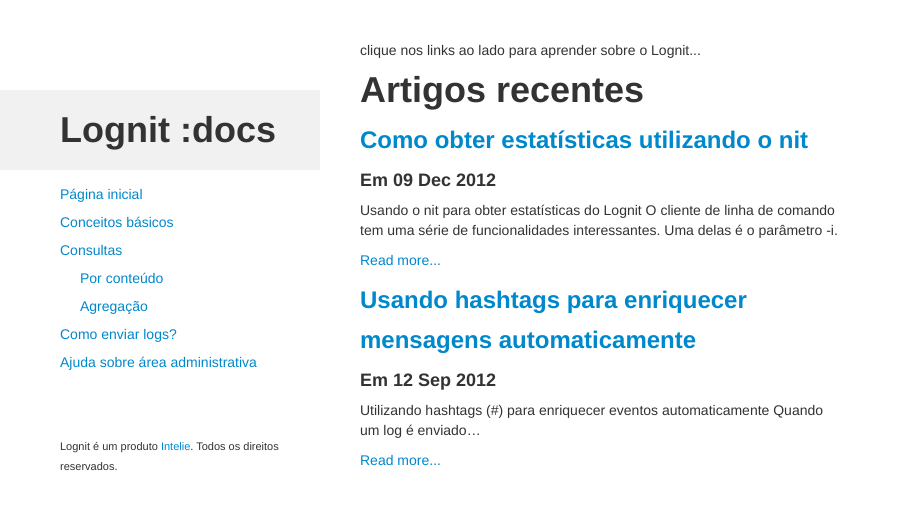
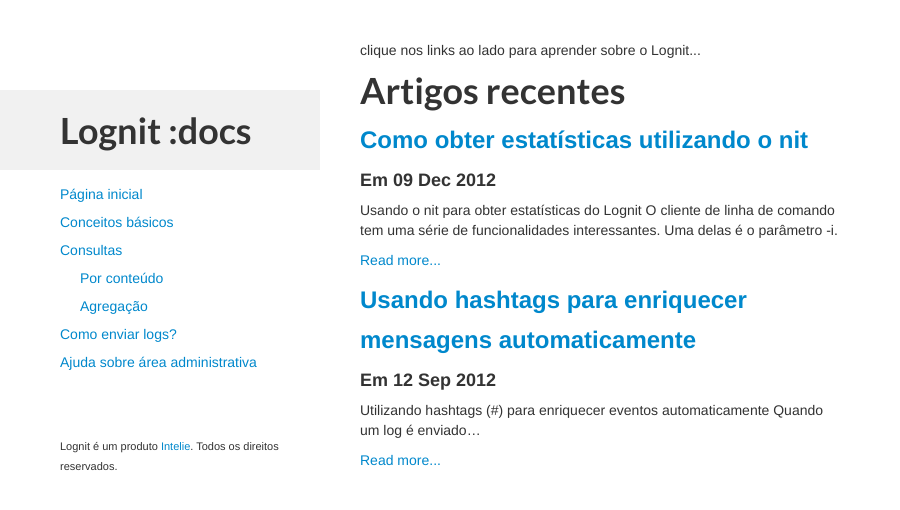
Before and after one commit to isabella232/lognit-docs, a Jekyll site: the page built from index.html, in a window 1280 px wide. Shown: the top 510 px of the page, without its empty margins (0-900 px from the left). Built offline with Jekyll 4.4.1, drawn with Linux system fonts in a browser that asks for light colours.

Commit message:
Fonte Lato
Inclui a Lato no CSS e nos templates

```diff
--- a/_layouts/page.html
+++ b/_layouts/page.html
@@ -8,6 +8,8 @@
 
   <link rel="stylesheet" href="public/assets/twitter-bootstrap.css">
   <link rel="stylesheet" href="public/assets/lognit-docs.css">
+
+  <link href='http://fonts.googleapis.com/css?family=Lato:300,400,700,400italic' rel='stylesheet' type='text/css'>
 </head>
 <body>
 
--- a/_layouts/post.html
+++ b/_layouts/post.html
@@ -7,6 +7,8 @@
 
   <link rel="stylesheet" href="/public/assets/twitter-bootstrap.css">
   <link rel="stylesheet" href="/public/assets/lognit-docs.css">
+
+  <link href='http://fonts.googleapis.com/css?family=Lato:300,400,700,400italic' rel='stylesheet' type='text/css'>
 </head>
 <body>
 
--- a/public/assets/lognit-docs.css
+++ b/public/assets/lognit-docs.css
@@ -2,6 +2,11 @@
   position: fixed;
   width: 320px;
   top: 80px;
+}
+
+/* TIPOGRAFIA */
+h1 {
+  font-family: 'Lato', sans-serif;
 }
 
 #main-menu {
```
Also changed, not shown: sass/lognit-docs.scss (+9 -0 lines).
